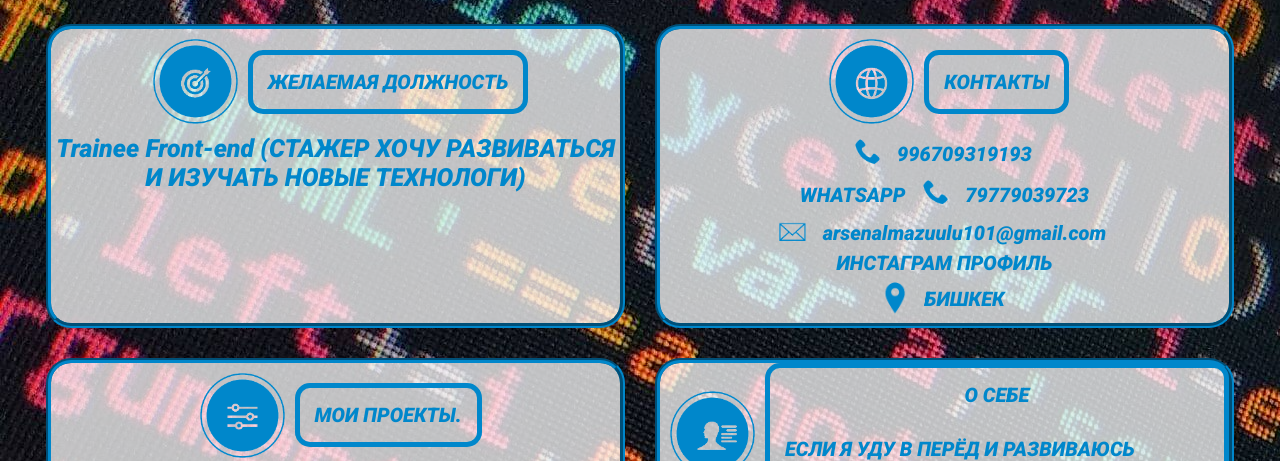
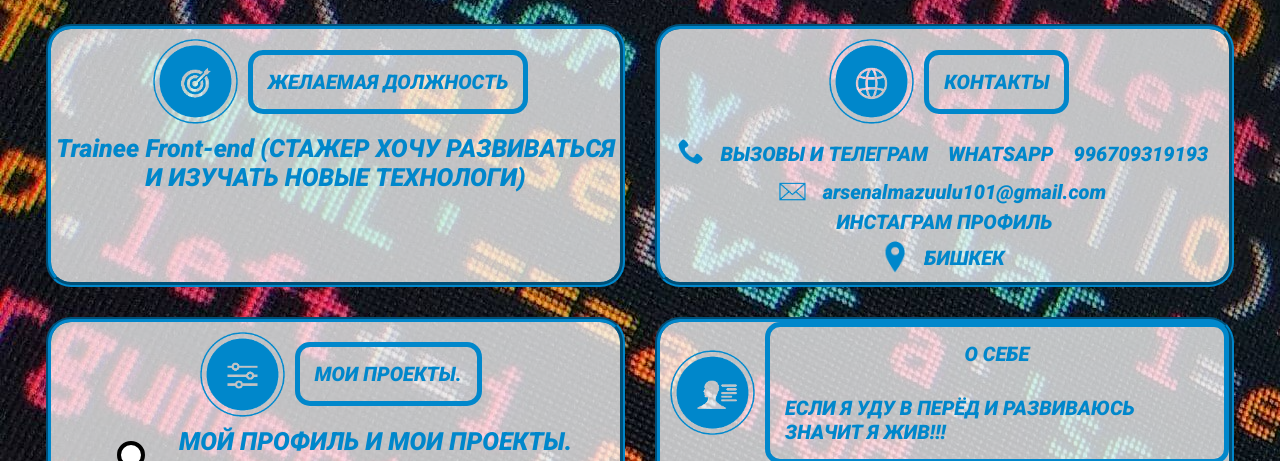
Before and after one commit to Arsen2453/arsen2453.github.io, a plain HTML site: page summary/index.html in a window 1280 px wide. Shown: the part 327-788 px from the top of the page. Drawn offline with Linux system fonts and the light colour scheme.

Commit message:
resume
добавил телеграам

```diff
--- a/summary/index.html
+++ b/summary/index.html
@@ -45,13 +45,10 @@
         </div>
         <div class="contakt">
           <img src="img/Screenshot_4.png" alt="">
+          <span>Вызовы и Телеграм</span>
+          <span>Whatsapp</span>
           <a href="tel:+79779039723">996709319193</a>
 
-        </div>
-        <div class="contakt">
-          <span>Whatsapp</span>
-          <img src="img/Screenshot_4.png" alt="">
-          <a href="tel:+79779039723">79779039723</a>
         </div>
         <div class="contakt">
           <img src="img/Screenshot_5.png" alt="">
```
